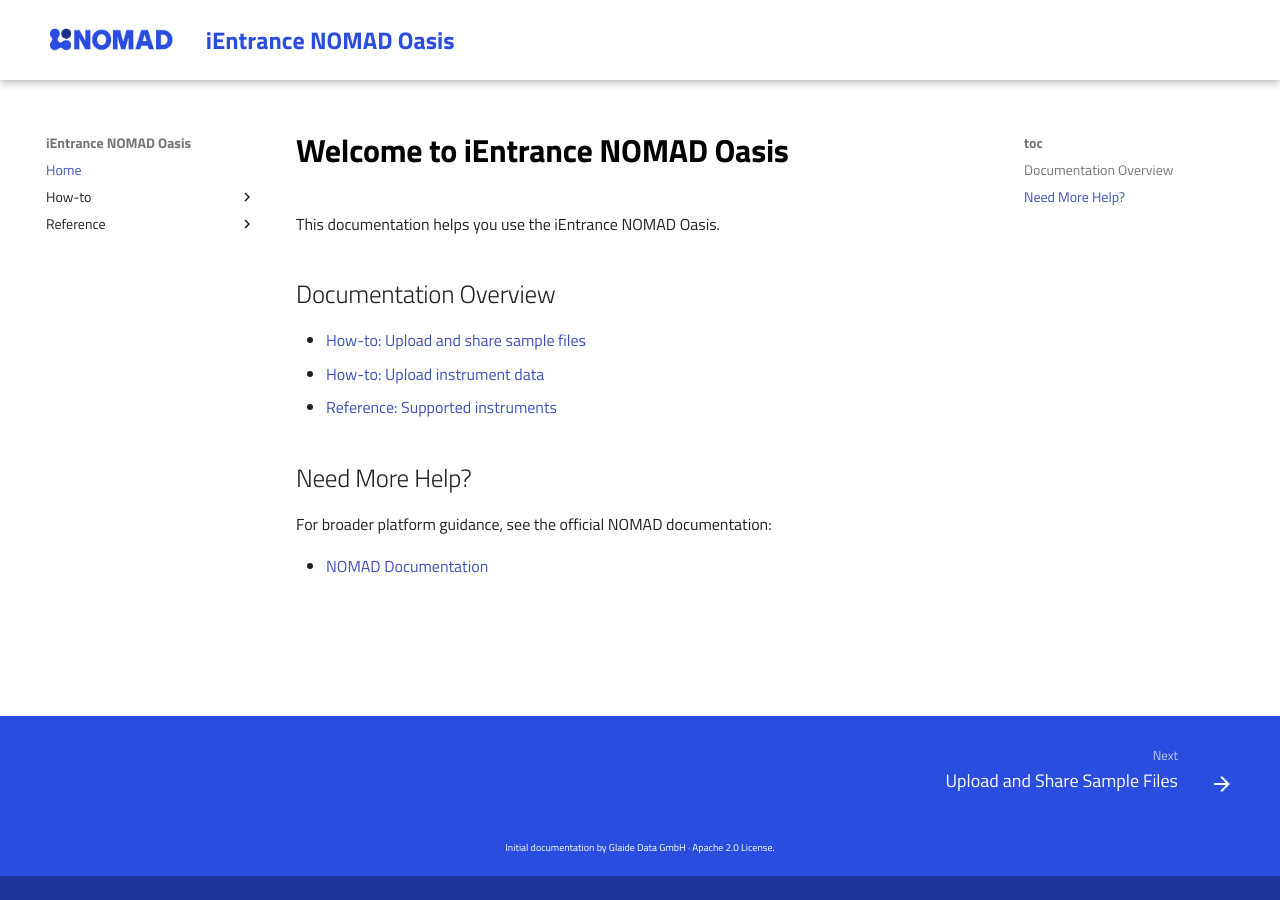
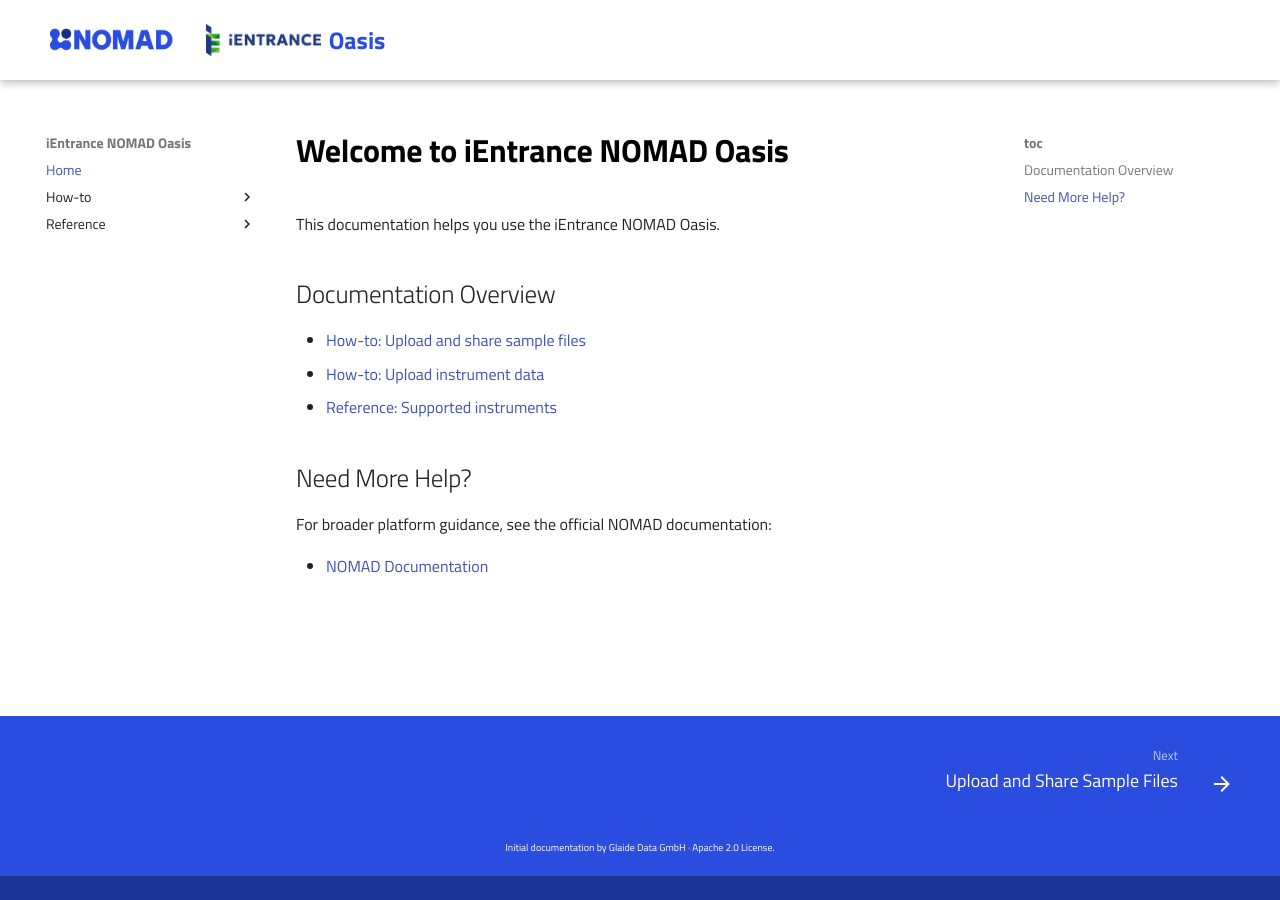
Before and after one commit to glaidedata/nomad-docs-ientrance, an MkDocs documentation site: the page built from docs/index.md, in a window 1280 px wide. Built offline with MkDocs 1.6.1 and Material for MkDocs 9.7.7, drawn with Linux system fonts in a browser that asks for light colours.

Commit message:
add iE logo

```diff
--- a/docs/stylesheets/extra.css
+++ b/docs/stylesheets/extra.css
@@ -104,3 +104,19 @@
 .nomad-button--card-action {
     margin: 1em 0 0 0 !important;
 }
+
+.ie-site-title {
+    display: inline-flex;
+    align-items: center;
+    gap: 8px;
+}
+
+.ie-site-title__logo {
+    height: 32px;
+    width: auto;
+    display: inline-block;
+}
+
+.ie-site-title__text {
+    font-weight: 700;
+}
--- a/docs/theme/partials/header.html
+++ b/docs/theme/partials/header.html
@@ -16,8 +16,9 @@
     <div class="md-header__title" data-md-component="header-title">
       <div class="md-header__ellipsis">
         <div class="md-header__topic">
-          <span class="md-ellipsis">
-            {{ config.site_name }}
+          <span class="md-ellipsis ie-site-title">
+            <img src="{{ 'assets/iE_logo.png' | url }}" alt="iEntrance" class="ie-site-title__logo">
+            <span class="ie-site-title__text">Oasis</span>
           </span>
         </div>
         <div class="md-header__topic" data-md-component="header-topic">
```
Also changed, not shown: docs/assets/iE_logo.png (added).
